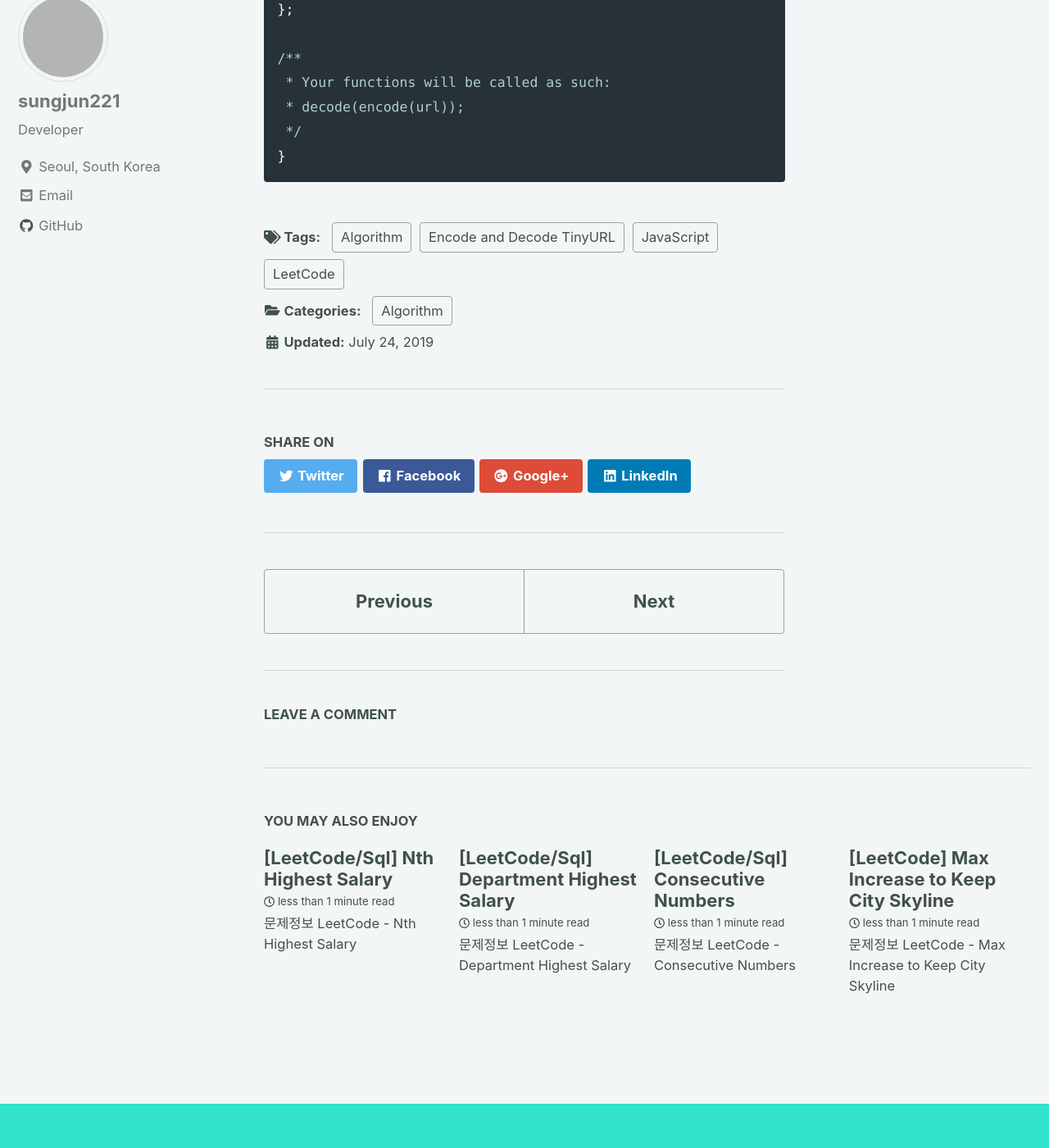
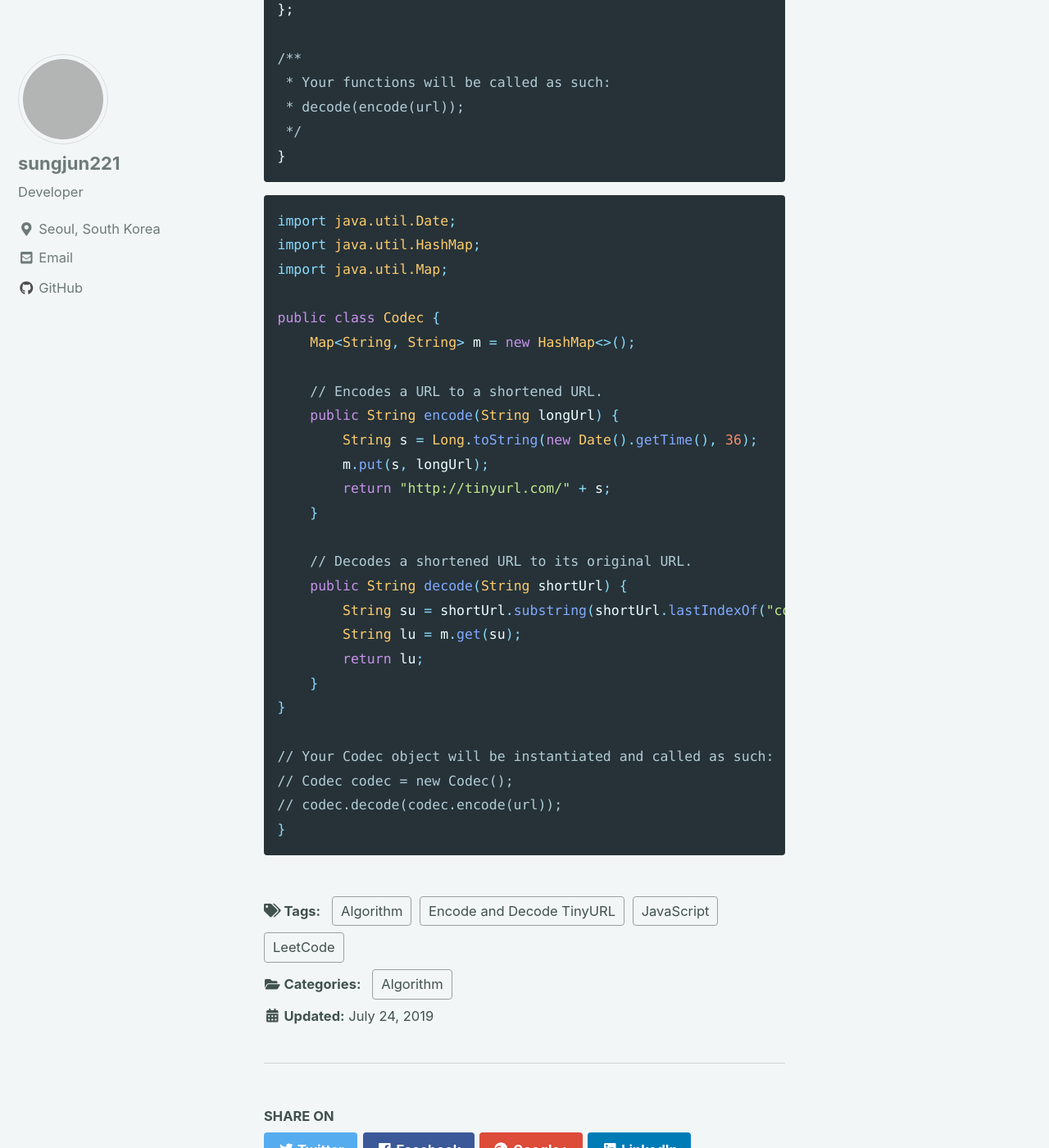
Before and after one commit to sungjun221/sungjun221.github.io, a Jekyll site: the page built from _posts/2019-07-24-encode-and-decode-tinyurl.markdown, in a window 1280 px wide and 1400 px high, scrolled down 1331 px. Shown: the whole window at 82% size. Built offline with Jekyll 4.4.1, drawn with Linux system fonts in a browser that asks for light colours; nearby versions of some CDN libraries; comment, search, counter and statistics services are not loaded; grey boxes are pictures that could not be loaded.

Commit message:
post was added

```diff
--- a/_posts/2019-07-24-encode-and-decode-tinyurl.markdown
+++ b/_posts/2019-07-24-encode-and-decode-tinyurl.markdown
@@ -55,3 +55,32 @@ let decode = function(shortUrl) {
  */
 }
 ~~~
+
+~~~java
+import java.util.Date;
+import java.util.HashMap;
+import java.util.Map;
+
+public class Codec {
+    Map<String, String> m = new HashMap<>();
+
+    // Encodes a URL to a shortened URL.
+    public String encode(String longUrl) {
+        String s = Long.toString(new Date().getTime(), 36);
+        m.put(s, longUrl);
+        return "http://tinyurl.com/" + s;
+    }
+
+    // Decodes a shortened URL to its original URL.
+    public String decode(String shortUrl) {
+        String su = shortUrl.substring(shortUrl.lastIndexOf("com/")+4);
+        String lu = m.get(su);
+        return lu;
+    }
+}
+
+// Your Codec object will be instantiated and called as such:
+// Codec codec = new Codec();
+// codec.decode(codec.encode(url));
+}
+~~~
```
